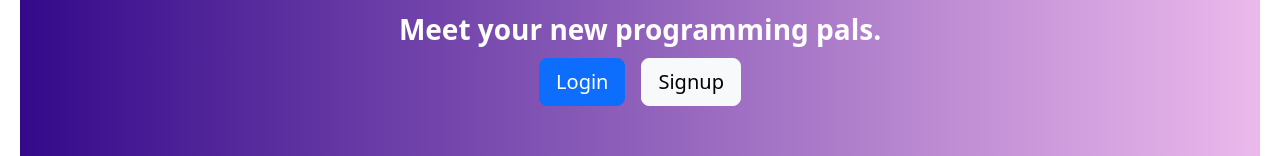
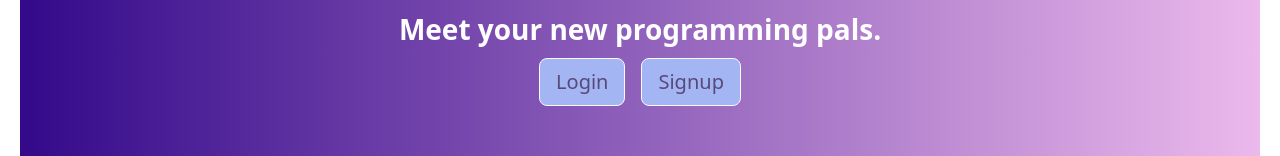
Before and after one commit to LorenzoFTSIC/LFCoders, a React (Create React App) app in the folder client/: page / in a window 1280 px wide. Shown: the part 206-362 px from the top of the page. Built offline with nearby package versions, Linux system fonts and the light colour scheme; no server answers.

Commit message:
loging and sign up buttons styled

```diff
--- a/client/src/components/Header/index.js
+++ b/client/src/components/Header/index.js
@@ -25,10 +25,17 @@ const styles = {
   link: {
     textDecoration: 'none',
   },
-  content: {
-    paddingTop:'20px',
-    padding: 20,
+
+  login: {
+    backgroundColor: '#a4b5f3',
+    color: '#58497b'
   },
+
+  signup: {
+    backgroundColor: '#a4b5f3',
+    color: '#58497b'
+  }
+
 };
 
 const Header = () => {
@@ -59,10 +66,10 @@ const Header = () => {
             </>
           ) : (
             <>
-              <Link className="btn btn-lg btn-primary m-2" to="/login">
+              <Link style={styles.login} className="btn btn-lg btn-light m-2" to="/login">
                 Login
               </Link>
-              <Link className="btn btn-lg btn-light m-2" to="/signup">
+              <Link style={styles.signup} className="btn btn-lg btn-light m-2" to="/signup">
                 Signup
               </Link>
             </>
```
